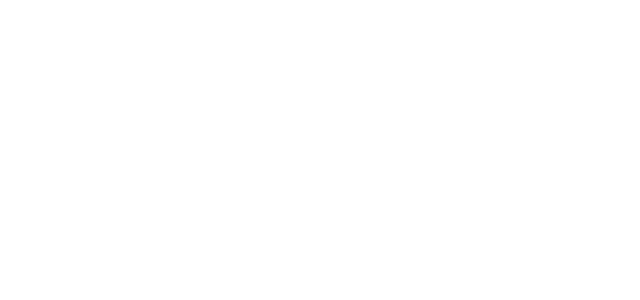
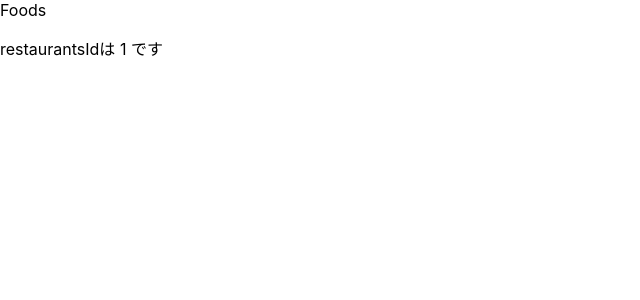
Before and after one commit to bossun11/uber-eats-like, a React (Create React App) app in the folder frontend/: page /restaurants/1/foods in a window 1280 px wide. Shown: the top 300 px of the page, without its empty margins (0-640 px from the left). Built offline with nearby package versions, Linux system fonts and the light colour scheme.

Commit message:
Add: App.jsファイルにRouterを設定

```diff
--- a/frontend/src/App.js
+++ b/frontend/src/App.js
@@ -1,7 +1,22 @@
+import { BrowserRouter as Router, Routes, Route } from "react-router-dom";
 import "./App.css";
+import Foods from "./containers/Foods";
+import Orders from "./containers/Orders";
+import Restaurants from "./containers/Restaurants";
 
 function App() {
-  return <div className="App"></div>;
+  return (
+    <Router>
+      <Routes>
+        {/* 店舗一覧ページ */}
+        <Route path="/restaurants" element={<Restaurants />} />
+        {/* フード一覧ページ */}
+        <Route path="/restaurants/:restaurantsId/foods" element={<Foods />} />
+        {/* 注文ページ */}
+        <Route path="/orders" element={<Orders />} />
+      </Routes>
+    </Router>
+  );
 }
 
 export default App;
--- /dev/null
+++ b/frontend/src/containers/Foods.jsx
@@ -0,0 +1,14 @@
+import React from "react";
+import { useParams } from "react-router-dom";
+
+const Foods = () => {
+  const { restaurantsId } = useParams();
+  return (
+    <>
+      Foods
+      <p>restaurantsIdは {restaurantsId} です</p>
+    </>
+  );
+};
+
+export default Foods;
--- /dev/null
+++ b/frontend/src/containers/Orders.jsx
@@ -0,0 +1,7 @@
+import React from "react";
+
+const Orders = () => {
+  return <div>Orders</div>;
+};
+
+export default Orders;
--- /dev/null
+++ b/frontend/src/containers/Restaurants.jsx
@@ -0,0 +1,7 @@
+import React from "react";
+
+const Restaurants = () => {
+  return <div>Restaurants</div>;
+};
+
+export default Restaurants;
```
